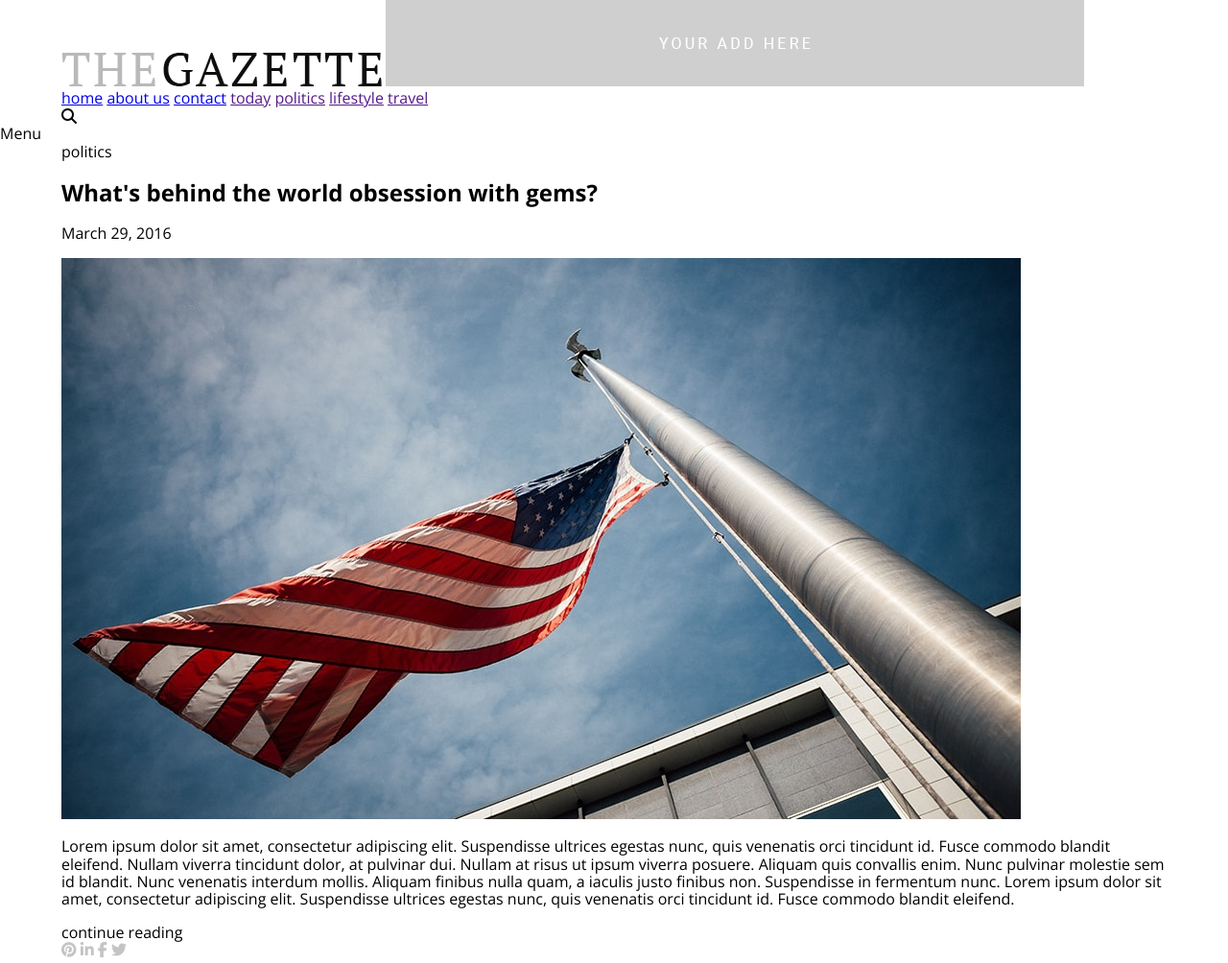
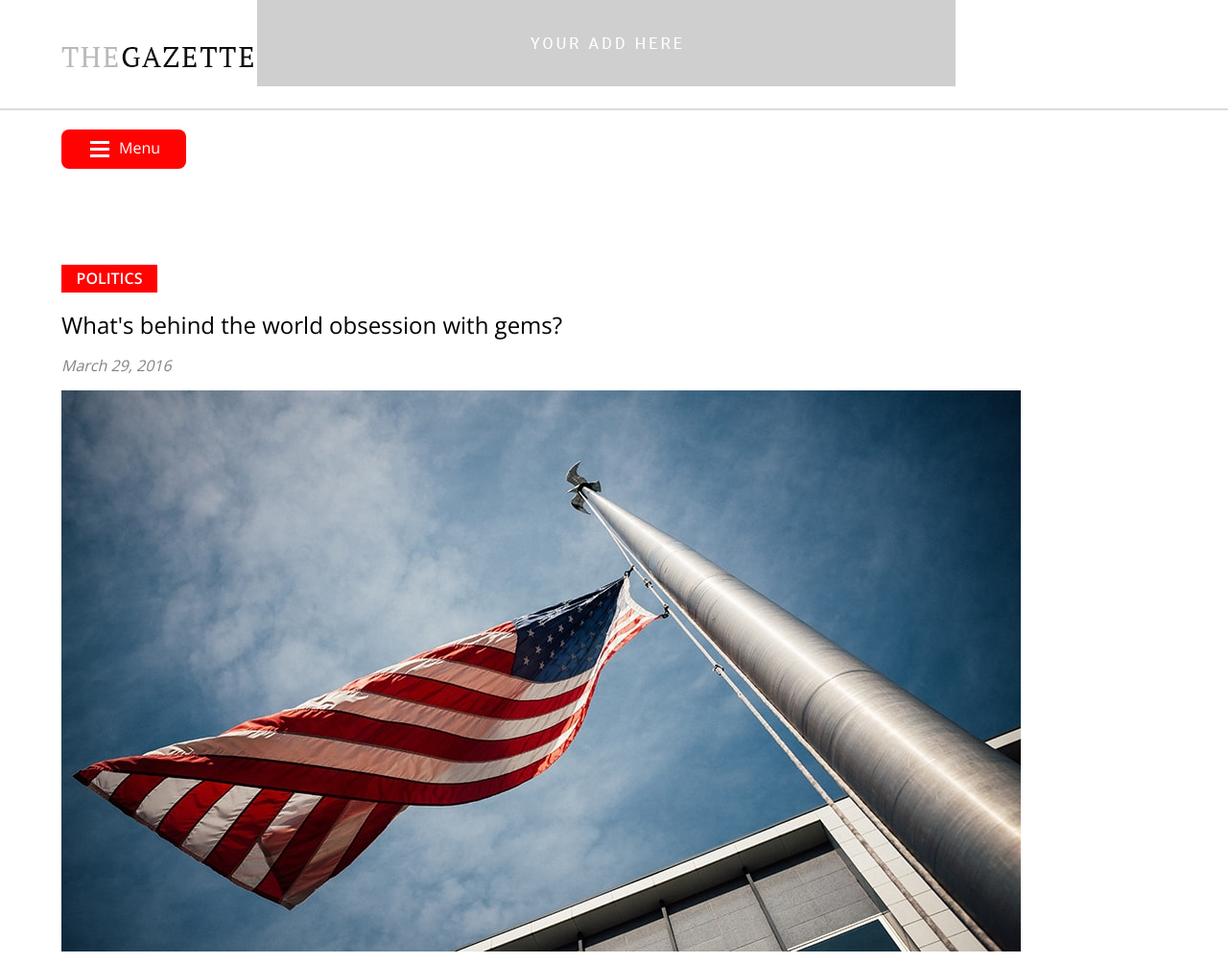
Before and after one commit to OliWebDevO/evaluation-css, a plain HTML site: page index.html in a window 1280 px wide. Shown: the top 1004 px of the page at 96% size. Drawn offline with nearby package versions, Linux system fonts and the light colour scheme.

Commit message:
push de midi

```diff
--- a/index.html
+++ b/index.html
@@ -32,13 +32,13 @@
             <div class="nav-search wrapper">
                 <a href=""><i class="fa-solid fa-magnifying-glass" style="color: #000000;"></i></a>
             </div>
-            <div class="burger">
+            <div class="nav-burger wrapper">
                 <div class="lines">
                     <div></div>
                     <div></div>
                     <div></div>
                 </div>
-                <div class="menu">
+                <div class="menu wrapper">
                     Menu
                 </div>
             </div>
--- a/styles/layout/_global.scss
+++ b/styles/layout/_global.scss
@@ -6,3 +6,46 @@ html {
     width: 90vw;
     margin: 0 auto;
 }
+*a {
+    text-decoration: none;
+    color: black;
+    text-transform: uppercase;
+    &:hover {
+        color: #ff0303;
+    }
+}
+.gray-line {
+    height: 2px;
+    background-color:#dedbdb ;
+    margin: 20px 0;
+}
+.red-title-bold {
+    padding: 5px 10px;
+    background-color: #ff0303;
+    margin-left: 0;
+    width: 100px;
+    display: flex;
+    align-items: center;
+    justify-content: center;
+    text-transform: uppercase;
+    color: white;
+    font-weight: 600;
+}
+
+h2 {
+    font-weight: 400;
+}
+.date {
+   color: #838383;
+   font-style: italic;
+}
+.img-hover-box {
+    overflow: hidden;
+        img {
+            transition: 1s all ease;
+            &:hover {
+                transform: scale(1.1);
+                transition: 1s all ease;
+            }
+        }
+}
--- a/styles/layout/_nav.scss
+++ b/styles/layout/_nav.scss
@@ -0,0 +1,39 @@
+nav {
+    margin-bottom: 100px;
+}
+.pre-nav-banner {
+    img:nth-of-type(1) {
+        width: 200px;
+        padding: 20px 0;
+    }
+}
+.nav-link {
+    font-weight: 500;
+    display: none;
+}
+.nav-burger {
+    display: flex;
+    width: 100px;
+    background-color: #ff0303;
+    color: white;
+    padding:10px 100px 10px 30px;
+    margin-left: 5vw;
+    border-radius: 8px;
+}
+.nav-search {
+    display: none;
+}
+.lines {
+    display: flex;
+    flex-direction: column;
+    cursor: pointer;
+    margin-right: 10px;
+    div {
+        width: 20px;
+        height: 3px;
+        margin-top: 2px;
+        margin-bottom: 2px;
+        background-color: white;
+
+    }
+}
```
Also changed, not shown: styles/styles.min.css, 1 other file.
